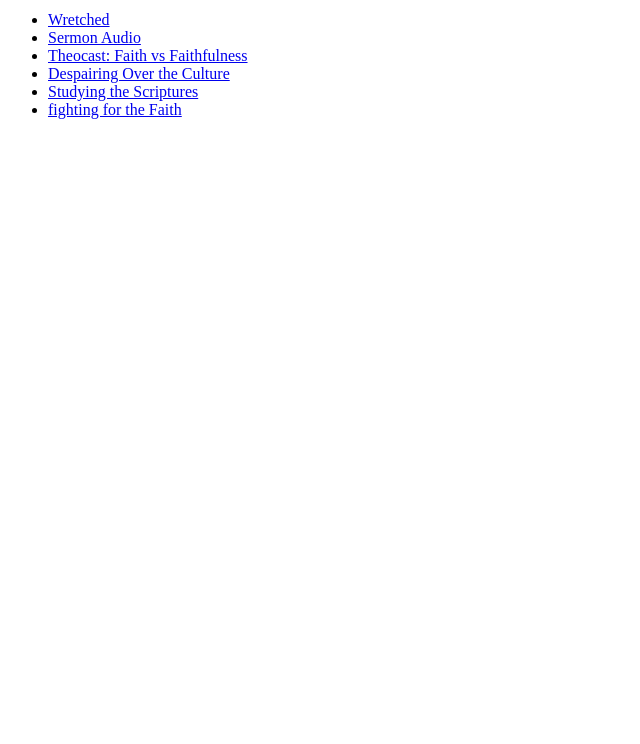
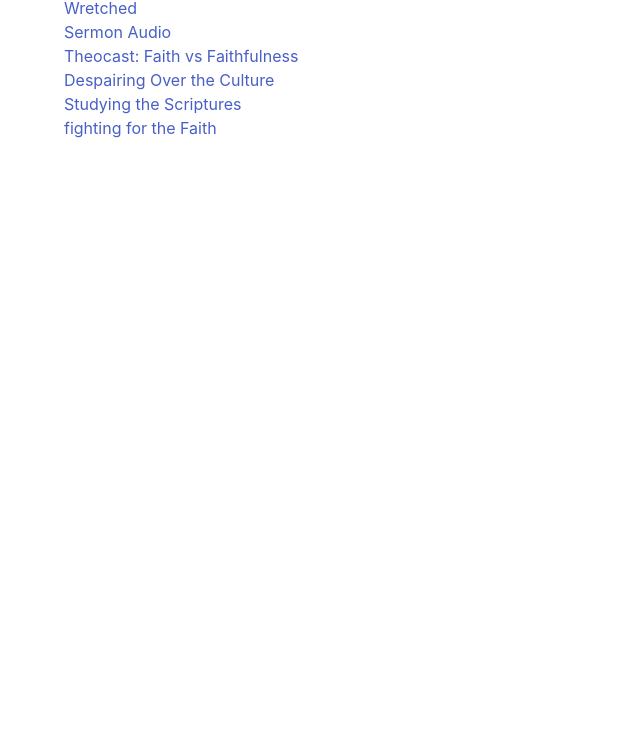
Before and after one commit to lpatterson1234/TheoRef, a plain HTML site: page index.html in a window 1280 px wide. Shown: the part 56-800 px from the top of the page, without its empty margins (0-640 px from the left). Drawn offline with Linux system fonts and the light colour scheme.

Commit message:
added style

```diff
--- a/index.html
+++ b/index.html
@@ -5,6 +5,7 @@
     <meta http-equiv="X-UA-Compatible" content="IE=edge">
     <meta name="viewport" content="width=device-width, initial-scale=1.0">
     <title>TheoRef</title>
+    <link rel="stylesheet" href="bulma.css">
 </head>
 <body>
     <nav class="navbar" role="navigation" aria-label="main navigation">
```
